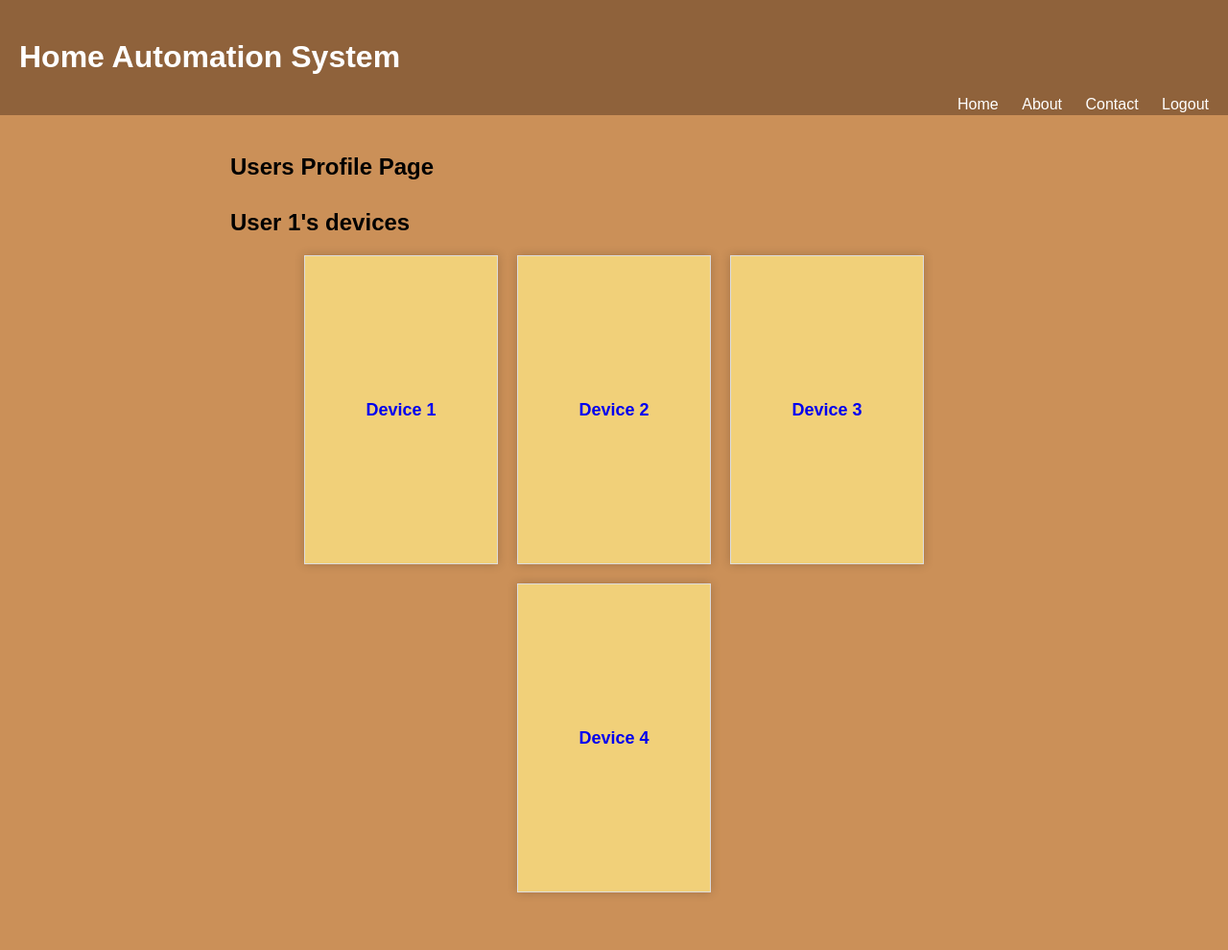
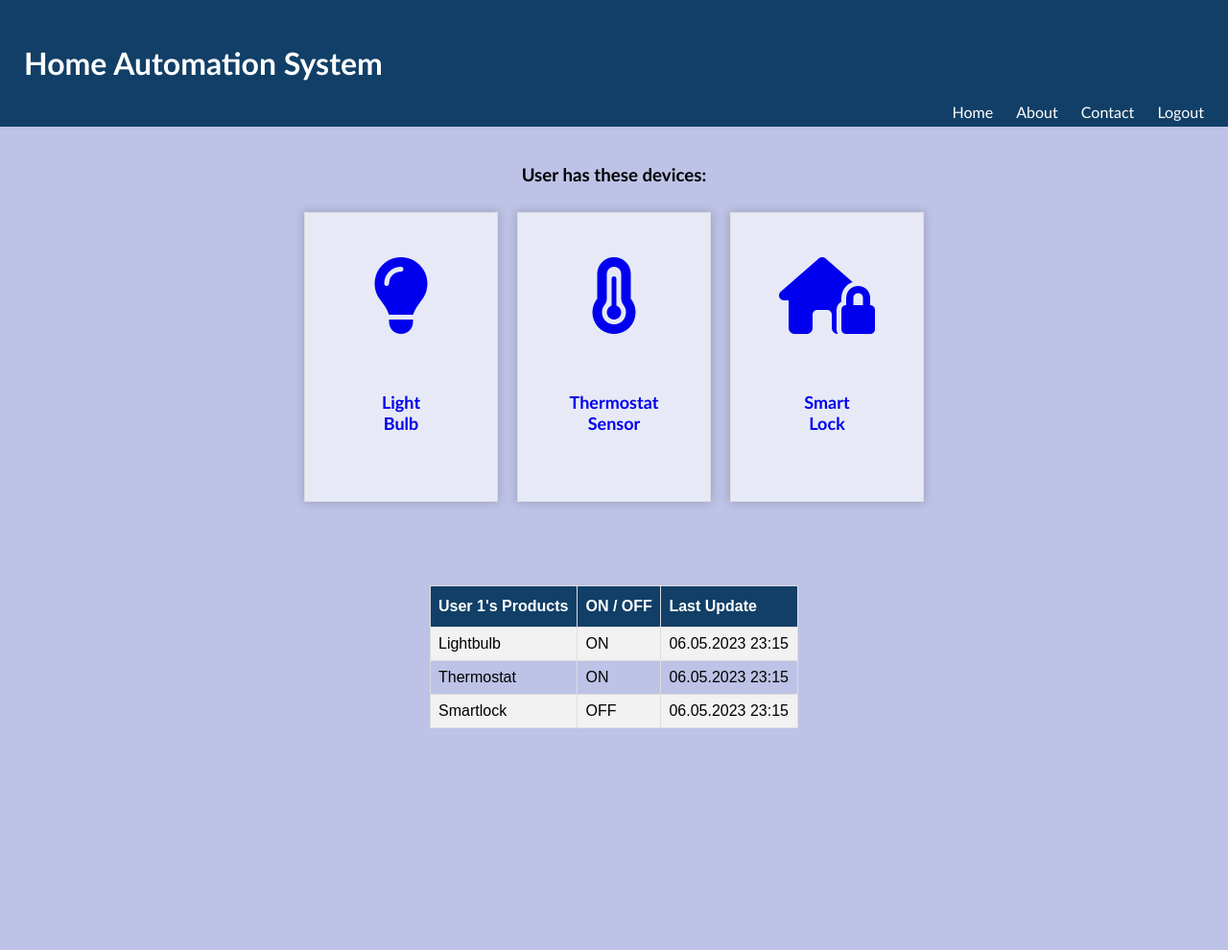
Before and after one commit to Mythomanic/HomeAutomation, a PHP site: page /usersProfile.php in a window 1280 px wide. Shown: the whole page at 96% size. After the commit the page ends 759 px from the top, so only its background shows below. Run offline with PHP 8.4, Linux system fonts and the light colour scheme; some libraries are stand-ins or nearby versions.

Commit message:
css changes and fixes

```diff
--- a/login-consumer.php
+++ b/login-consumer.php
@@ -31,7 +31,7 @@ if(isset($_POST['Submit'])){
 
     <style>
         body {
-            background-color: #cb9058;
+            background-color: #bdc2e6;
             display: flex;
             justify-content: center;
             align-items: center;
@@ -41,7 +41,7 @@ if(isset($_POST['Submit'])){
         .container {
             width: 400px;
             height: 250px;
-            background-color: #f1d079;
+            background-color: #e7eaf6;
             border: solid black 2px;
             border-radius: 6px;
             font-family: Arial, Helvetica, sans-serif;
@@ -96,6 +96,8 @@ if(isset($_POST['Submit'])){
 
 <body>
 
+
+
     <div class="container">
         <?php if(isset($msg)){?>
             <div class="error-message"><?php echo $msg;?></div>
--- a/style.css
+++ b/style.css
@@ -1,14 +1,16 @@
 body {
-    font-family: Arial, sans-serif;
+    font-family: 'Trebuchet MS', 'Lucida Sans Unicode', 'Lucida Grande', 'Lucida Sans', Arial, sans-serif;
     margin: 0;
     padding: 0;
-    background-color: #cb9058;
+    background-color: #bdc2e6;
 }
 
 header {
-    background-color: #8f623b;
+    background-color: #113f67;
+	font-family:'Trebuchet MS', 'Lucida Sans Unicode', 'Lucida Grande', 'Lucida Sans', Arial, sans-serif;
     color: #fff;
-    padding: 20px;
+    padding: 25px;
+
 }
 
 nav {
@@ -42,6 +44,7 @@ section {
 }
 
 h2 {
+	font-family:'Trebuchet MS', 'Lucida Sans Unicode', 'Lucida Grande', 'Lucida Sans', Arial, sans-serif;
 	font-size: 24px;
 	margin-bottom: 10px;
 }
@@ -55,9 +58,9 @@ h2 {
 }
 
 .product-box {
-    background-color: #f1d079;
+    background-color: #e7eaf6;
 	width: 200px;
-	height: 320px;
+	height: 300px;
 	margin: 10px;
 	border: 1px solid #ddd;
 	box-shadow: 0px 0px 10px rgba(0, 0, 0, 0.2);
@@ -79,15 +82,34 @@ h2 {
 	position: absolute;
 	top: 50%;
 	left: 50%;
-	transform: translate(-50%, -50%);
+	transform: translate(-50%, 40%);
 	font-size: 18px;
 	margin: 0;
 	padding: 10px;
 	text-align: center;
 }
 
+.product-box {
+	display: flex;
+	flex-direction: column;
+	align-items: center;
+	justify-content: center;
+	text-align: center;
+
+	position: relative;
+  }
+
+  .product-box i {
+	  font-size: 80px;
+	  position: absolute;
+	  top: 50%;
+	  left: 50%;
+	  transform: translate(-50%, -130%);
+  }
+
 .on-off-btn {
 	display: block;
+	text-decoration: none;
 	margin: auto;
 	margin-top: 10px;
 	padding: 5px 10px;
@@ -105,7 +127,9 @@ h2 {
 
 .slider-container {
 	margin-top: 20px;
-	position: relative;
+	display: flex;
+	justify-content: center;
+	align-items: center;
 	}
 
 	.slider {
@@ -118,10 +142,6 @@ h2 {
 	opacity: 0.7;
 	-webkit-transition: .2s;
 	transition: opacity .2s;
-	position: absolute;
-	top: 50%;
-	left: 50%;
-	transform: translate(-50%, -50%);
 	}
 
 	.slider::-webkit-slider-thumb {
@@ -143,10 +163,6 @@ h2 {
 	.slider-value {
 	display: block;
 	text-align: center;
-	position: absolute;
-	top: -20px;
-	left: -20px;
-
 	}
 
 ul {
@@ -154,7 +170,7 @@ ul {
 }
 
 footer {
-	background-color: #333;
+	background-color: #113f67;
 	color: #fff;
 	padding: 20px;
 	text-align: center;
@@ -163,6 +179,7 @@ footer {
 }
 
 .button{
+	text-decoration:none;
     display: block;
 	margin: auto;
 	margin-top: 10px;
--- a/usersProfile.php
+++ b/usersProfile.php
@@ -1,50 +1,124 @@
-
-
 <!DOCTYPE html>
-<html>
+<html lang="en">
+<head>
+    <meta charset="UTF-8">
+    <meta http-equiv="X-UA-Compatible" content="IE=edge">
+    <meta name="viewport" content="width=device-width, initial-scale=1.0">
     <head>
         <title>Home Automation System</title>
         <link rel="stylesheet" type="text/css" href="style.css">
+        <script src="https://kit.fontawesome.com/1c2ecd6357.js" crossorigin="anonymous"></script>
+        <style>
+#customers {
+  font-family: Arial, Helvetica, sans-serif;
+  border-collapse: collapse;
+  width: 30%;
+
+}
+
+#customers td, #customers th {
+  border: 1px solid #ddd;
+  padding: 8px;
+}
+
+#customers tr:nth-child(even){background-color: #f2f2f2;}
+
+#customers tr:hover {background-color: #ddd;}
+
+#customers th {
+  padding-top: 12px;
+  padding-bottom: 12px;
+  text-align: left;
+  background-color: #113f67;
+  color: white;
+}
+
+
+
+</style>
+    </head>
 </head>
 <body>
     <header>
 		<h1>Home Automation System</h1>
 		<nav>
 			<ul>
-				<li><a href="homeProducer.php">Home</a></li>
+				<li><a href="home-producer.php">Home</a></li>
 				<li><a href="#">About</a></li>
 				<li><a href="#">Contact</a></li>
                 <li><a href="logout.php">Logout</a></li>
+
 			</ul>
 		</nav>
 	</header>
 
 
+
 <main>
-		<section>
-			<h2>Users Profile Page</h2>
+	<h3 style="text-align:center">User has these devices:</h3>
+<div class="product-container">
+                <a href="#"><div class="product-box" hover="">
+                <i class="fa-solid fa-lightbulb"></i>
+                    <h3>Light Bulb</h3>
 
-		</section>
+                </div></a>
 
-		<section>
-			<h2>User 1's devices</h2>
-			<div class="product-container">
                 <a href="#"><div class="product-box">
-					<h3>Device 1</h3>
+                <i class="fa-solid fa-temperature-three-quarters"></i>
+                    <h3>Thermostat Sensor</h3>
+
+
                 </div></a>
                 <a href="#"><div class="product-box">
-					<h3>Device 2</h3>
-				</div></a>
-				<a href="#"><div class="product-box">
-					<h3>Device 3</h3>
-				</div></a>
-				<a href="#"><div class="product-box">
-					<h3>Device 4</h3>
+                <i class="fa-solid fa-house-lock"></i>
+                    <h3>Smart Lock</h3>
+
                 </div></a>
 
+
             </div>
-		</section>
+
+    <div>
+
+
+
+    </div>
+
+
+
 </main>
+<br>
+<br>
+<br>
+
+<table id="customers" style="margin: auto;">
+  <tr>
+    <th>User 1's Products</th>
+    <th>ON / OFF</th>
+    <th>Last Update</th>
+  </tr>
+  <tr>
+    <td>Lightbulb</td>
+    <td>ON</td>
+    <td>06.05.2023 23:15</td>
+  </tr>
+  <tr>
+    <td>Thermostat</td>
+    <td>ON</td>
+    <td>06.05.2023 23:15</td>
+  </tr>
+  <tr>
+    <td>Smartlock</td>
+    <td>OFF</td>
+    <td>06.05.2023 23:15</td>
+  </tr>
+
+
+</table>
+
+
+
+
 
 
 </body>
```
Also changed, not shown: devices/camera.php (renamed from thermostat.php, +6 -24 lines), devices/lightbulb.php (renamed from camera.php, +23 -6 lines), devices/smartlock.php (renamed from smartlock.php, +4 -4 lines), devices/thermostat.php (renamed from lightbulb.php, +8 -7 lines), devicesProfile.php (+32 -14 lines), home-consumer.php (+19 -13 lines), home-producer.php (+29 -4 lines), landing.html (+26 -65 lines), login-producer.php (+4 -7 lines), light.jpg (deleted). Lines whose indentation alone changed are shown as unchanged.
